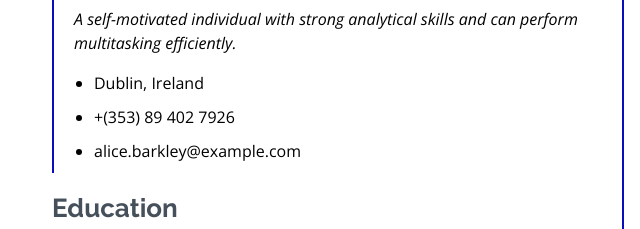
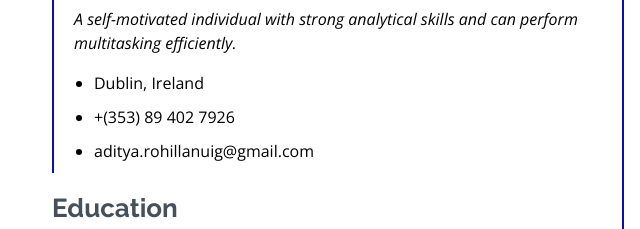
Before and after one commit to imvarnit1996/adirohilla.github.io, a plain HTML site: page index.html in a window 1280 px wide. Shown: the part 1799-2028 px from the top of the page, 33-673 px from the left. Drawn offline with nearby package versions, Linux system fonts and the light colour scheme.

Commit message:
Update index.html

```diff
--- a/index.html
+++ b/index.html
@@ -281,7 +281,7 @@
               <ul>
                 <li>Dublin, Ireland</li>
                 <li>+(353) 89 402 7926</li>
-                <li>alice.barkley@example.com</li>
+                <li>aditya.rohillanuig@gmail.com</li>
               </ul>
             </div>
 
```
